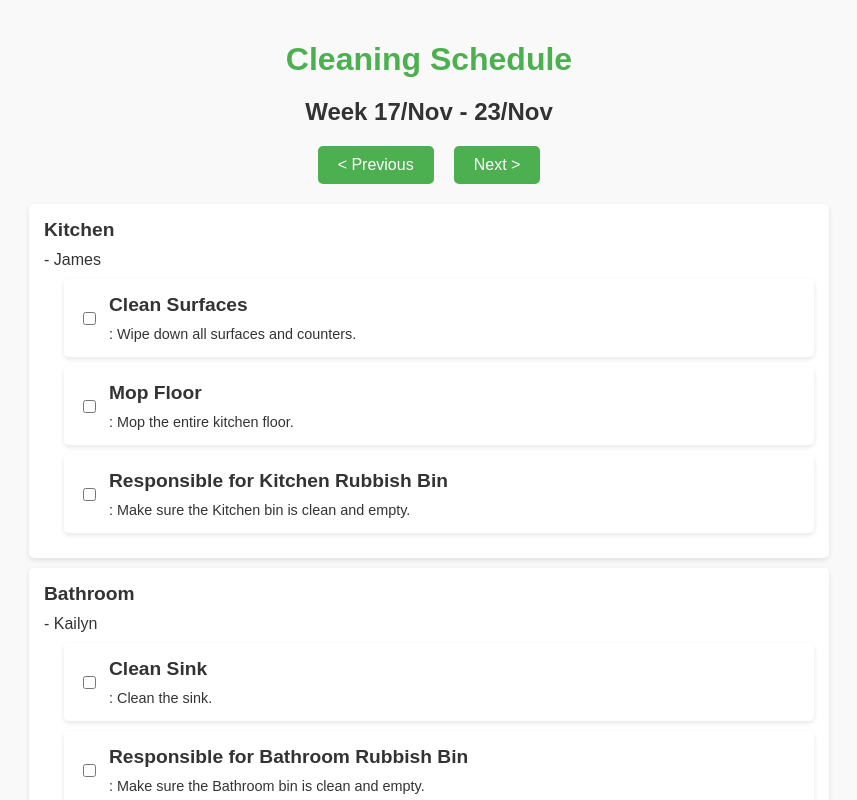
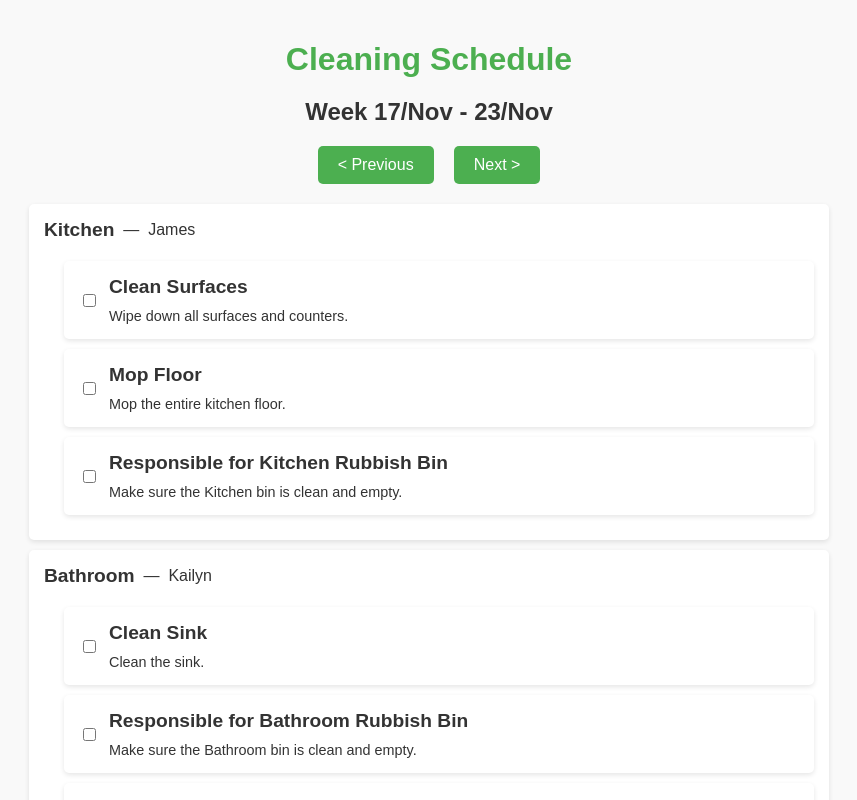
Before and after one commit to JamesSatherley/cleaning-app, a React (Vite) app: page / in a window 1280 px wide. Shown: the top 800 px of the page, without its empty margins (211-1068 px from the left). Built offline with nearby package versions, Linux system fonts and the light colour scheme.

Commit message:
css minor changes

```diff
--- a/src/components/JobDetails.tsx
+++ b/src/components/JobDetails.tsx
@@ -126,7 +126,8 @@ const JobDetails: React.FC<JobDetailsProps> = ({
               onChange={() => toggleJob(job.name)}
             />
             <div>
-              <strong>{job.name}</strong>: {job.description}
+              <strong>{job.name}</strong>
+              {job.description}
             </div>
           </label>
         </li>
--- a/src/components/Schedule.tsx
+++ b/src/components/Schedule.tsx
@@ -54,7 +54,13 @@ const Schedule: React.FC = () => {
       <ul>
         {rooms.map((room) => (
           <li key={room}>
-            <strong>{room}</strong> - {assignments[room]}
+            <span style={{ display: "flex" }}>
+              <strong>{room}</strong>&nbsp;&nbsp;
+              <span style={{ paddingTop: "1.5px" }}>
+                —&nbsp;&nbsp;
+                {assignments[room]}
+              </span>
+            </span>
             <JobDetails
               room={room}
               person={assignments[room]}
```
